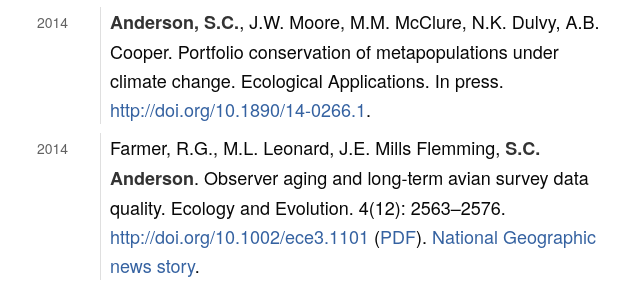
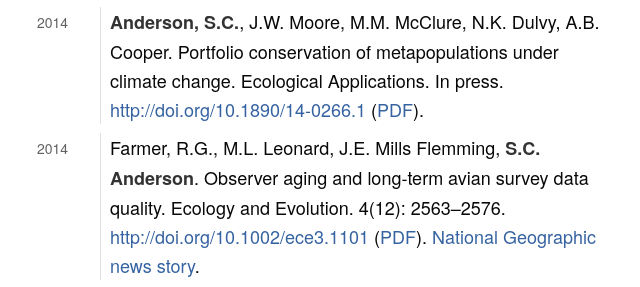
Before and after one commit to seananderson/seananderson.ca, a Jekyll site: the page built from cv.html, in a window 1280 px wide and 900 px high, scrolled down 1180 px. Shown: the part 164-451 px from the top of the window, without its empty margins (313-953 px from the left). Built offline with Jekyll 4.4.1, drawn with Linux system fonts in a browser that asks for light colours; Markdown is read by kramdown in place of the engine named in the settings; comment, search, counter and statistics services are not loaded.

Commit message:
Add author preprint of salmon paper

```diff
--- a/AndersonCV.txt
+++ b/AndersonCV.txt
@@ -56,7 +56,8 @@ Publications
 :   **Anderson, S.C.**, J.W. Moore, M.M. McClure, N.K. Dulvy, A.B.
     Cooper. Portfolio conservation of metapopulations under climate
     change. Ecological Applications. In press.
-    <http://doi.org/10.1890/14-0266.1>.
+    <http://doi.org/10.1890/14-0266.1>
+    ([PDF](https://dl.dropboxusercontent.com/u/254940/papers/Anderson_etal_2014_salmon_portfolios.pdf)).
 
 2014
 :   Farmer, R.G., M.L. Leonard, J.E. Mills Flemming, **S.C. Anderson**.
--- a/cv.html
+++ b/cv.html
@@ -28,7 +28,7 @@ title: seananderson.ca
 <dd>Boudreau, S.A., <strong>S.C. Anderson</strong>, B. Worm. Top-down and bottom-up forces interact at thermal range extremes on American lobster. Accepted with minor revisions at Journal of Animal Ecology.
 </dd>
 <dt>2014</dt>
-<dd><strong>Anderson, S.C.</strong>, J.W. Moore, M.M. McClure, N.K. Dulvy, A.B. Cooper. Portfolio conservation of metapopulations under climate change. Ecological Applications. In press. <a href="http://doi.org/10.1890/14-0266.1" class="uri">http://doi.org/10.1890/14-0266.1</a>.
+<dd><strong>Anderson, S.C.</strong>, J.W. Moore, M.M. McClure, N.K. Dulvy, A.B. Cooper. Portfolio conservation of metapopulations under climate change. Ecological Applications. In press. <a href="http://doi.org/10.1890/14-0266.1" class="uri">http://doi.org/10.1890/14-0266.1</a> (<a href="https://dl.dropboxusercontent.com/u/254940/papers/Anderson_etal_2014_salmon_portfolios.pdf">PDF</a>).
 </dd>
 <dt>2014</dt>
 <dd>Farmer, R.G., M.L. Leonard, J.E. Mills Flemming, <strong>S.C. Anderson</strong>. Observer aging and long-term avian survey data quality. Ecology and Evolution. 4(12): 2563–2576. <a href="http://doi.org/10.1002/ece3.1101" class="uri">http://doi.org/10.1002/ece3.1101</a> (<a href="http://onlinelibrary.wiley.com/doi/10.1002/ece3.1101/pdf">PDF</a>). <a href="http://news.nationalgeographic.com/news/2014/08/140805-aging-birders-breeding-bird-survey-volunteers-science/">National Geographic news story</a>.
--- a/refs.bib
+++ b/refs.bib
@@ -36,7 +36,8 @@
   volume  = {In press},
   title   = {Portfolio conservation of metapopulations under climate change},
   year    = {2014},
-  doi     = {10.1890/14-0266.1}
+  doi     = {10.1890/14-0266.1},
+	pdf     = {Anderson_etal_2014_salmon_portfolios.pdf}
 }
 
 @Article{   farmer2014,
```
Also changed, not shown: cv-pandoc.md (+1 -1 lines), 1 other file.
